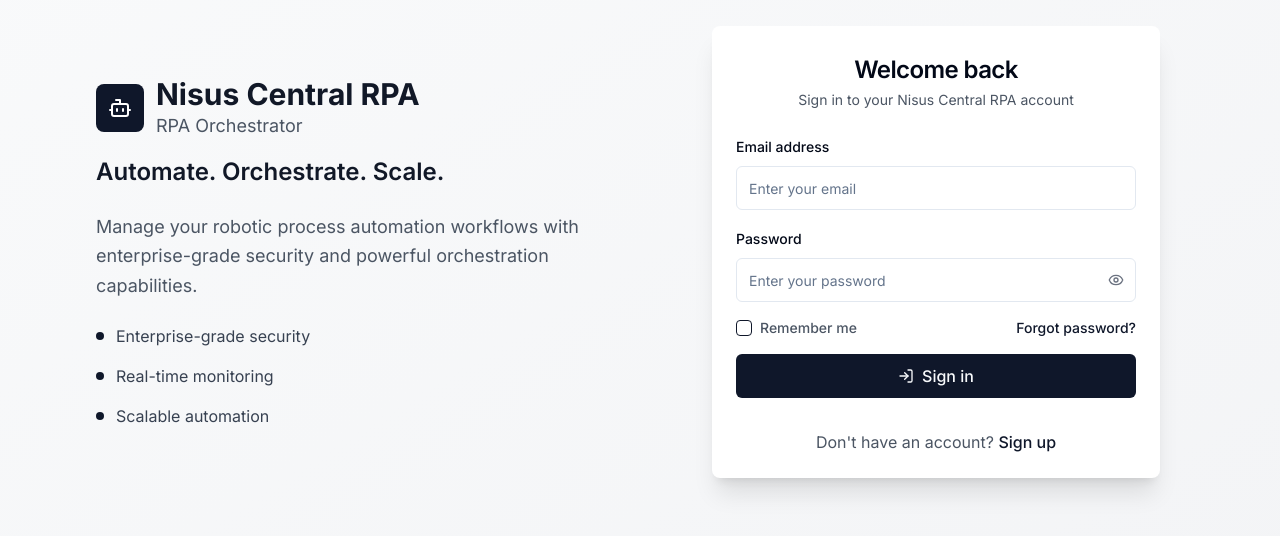
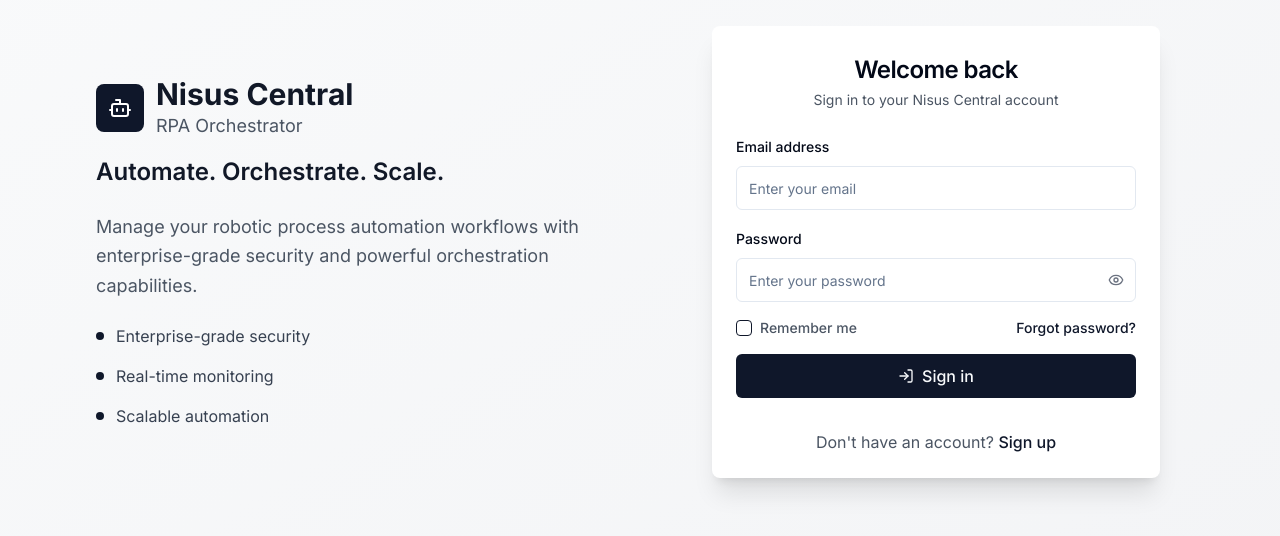
Before and after one commit to ozturksefa/admin-dashboard-analyzer-pro, a React (Vite) app: page /login in a window 1280 px wide. Shown: the part 148-684 px from the top of the page. Built offline with nearby package versions, Linux system fonts and the light colour scheme.

Commit message:
feat: Remove "RPA" from branding
The AI removed "RPA" from the branding in the Login, Register, ForgotPassword, and ChangePassword pages, and updated the header.

```diff
--- a/src/components/Header.tsx
+++ b/src/components/Header.tsx
@@ -16,7 +16,7 @@ const Header = () => {
           <div className="w-9 h-9 bg-[#262626] rounded-md flex items-center justify-center text-white mr-3">
             <span className="font-medium">N</span>
           </div>
-          <span className="text-lg font-medium text-[#171717]">Nisus Central RPA</span>
+          <span className="text-lg font-medium text-[#171717]">Nisus Central</span>
         </div>
       </div>
 
--- a/src/pages/ChangePassword.tsx
+++ b/src/pages/ChangePassword.tsx
@@ -1,4 +1,3 @@
-
 import React, { useState } from 'react';
 import { Link } from 'react-router-dom';
 import { Button } from '@/components/ui/button';
@@ -91,7 +90,7 @@ const ChangePassword = () => {
                 <Bot className="w-6 h-6 text-white" />
               </div>
               <div>
-                <h1 className="text-3xl font-bold text-gray-900">Nisus Central RPA</h1>
+                <h1 className="text-3xl font-bold text-gray-900">Nisus Central</h1>
                 <p className="text-lg text-gray-600">RPA Orchestrator</p>
               </div>
             </div>
--- a/src/pages/ForgotPassword.tsx
+++ b/src/pages/ForgotPassword.tsx
@@ -1,4 +1,3 @@
-
 import React, { useState } from 'react';
 import { Link } from 'react-router-dom';
 import { Button } from '@/components/ui/button';
@@ -79,7 +78,7 @@ const ForgotPassword = () => {
                 <Bot className="w-6 h-6 text-white" />
               </div>
               <div>
-                <h1 className="text-3xl font-bold text-gray-900">Nisus Central RPA</h1>
+                <h1 className="text-3xl font-bold text-gray-900">Nisus Central</h1>
                 <p className="text-lg text-gray-600">RPA Orchestrator</p>
               </div>
             </div>
--- a/src/pages/Login.tsx
+++ b/src/pages/Login.tsx
@@ -37,7 +37,7 @@ const Login = () => {
                 <Bot className="w-6 h-6 text-white" />
               </div>
               <div>
-                <h1 className="text-3xl font-bold text-gray-900">Nisus Central RPA</h1>
+                <h1 className="text-3xl font-bold text-gray-900">Nisus Central</h1>
                 <p className="text-lg text-gray-600">RPA Orchestrator</p>
               </div>
             </div>
@@ -80,7 +80,7 @@ const Login = () => {
               </div>
               <CardTitle className="text-2xl font-semibold text-center">Welcome back</CardTitle>
               <CardDescription className="text-center text-gray-600">
-                Sign in to your Nisus Central RPA account
+                Sign in to your Nisus Central account
               </CardDescription>
             </CardHeader>
 
--- a/src/pages/Register.tsx
+++ b/src/pages/Register.tsx
@@ -60,7 +60,7 @@ const Register = () => {
                 <Bot className="w-6 h-6 text-white" />
               </div>
               <div>
-                <h1 className="text-3xl font-bold text-gray-900">Nisus Central RPA</h1>
+                <h1 className="text-3xl font-bold text-gray-900">Nisus Central</h1>
                 <p className="text-lg text-gray-600">RPA Orchestrator</p>
               </div>
             </div>
@@ -103,7 +103,7 @@ const Register = () => {
               </div>
               <CardTitle className="text-2xl font-semibold text-center">Create account</CardTitle>
               <CardDescription className="text-center text-gray-600">
-                Get started with Nisus Central RPA
+                Get started with Nisus Central
               </CardDescription>
             </CardHeader>
 
```
